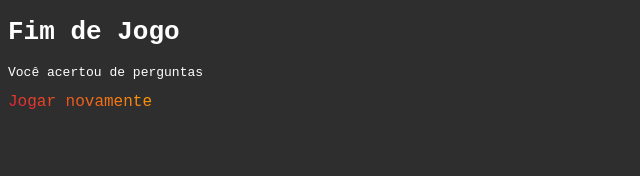
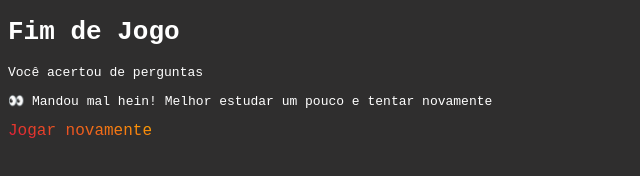
Before and after one commit to mrChernicharo/ap3-covid-quiz, a plain HTML site: page final.html in a window 1280 px wide. Shown: the whole page, without its empty margins (0-640 px from the left). Drawn offline with Linux system fonts and the light colour scheme.

Commit message:
versão final final

```diff
--- a/final.html
+++ b/final.html
@@ -29,6 +29,7 @@
       Você acertou <strong id="final-score"></strong> de
       <strong id="total-questions"></strong> perguntas
     </p>
+    <p id="message"></p>
     <a href="index.html">Jogar novamente</a>
   </body>
 
@@ -41,5 +42,20 @@
 
     document.getElementById("final-score").innerText = score;
     document.getElementById("total-questions").innerText = rounds;
+
+    let percent = score / rounds;
+
+    let message =
+      percent === 1
+        ? "⭐️ Uau! Parabéns, você gabaritou o teste!"
+        : percent > 0.75
+        ? "🔥 Ótimo! Mandou muito! Você sabe tudo sobre o corona virus"
+        : percent > 0.5
+        ? "👍🏽  Muito bem você está acima da média...Mas dá pra fazer melhor"
+        : percent <= 0.5 && percent > 0.3
+        ? "💆🏽‍♂️ Quem sabe na próxima você manda melhor"
+        : "👀 Mandou mal hein! Melhor estudar um pouco e tentar novamente";
+
+    document.getElementById("message").innerText = message;
   </script>
 </html>
--- a/modules/main.js
+++ b/modules/main.js
@@ -110,7 +110,7 @@ function getResult() {
   console.log(messages[chosenOpt]);
   messageDiv.innerHTML = `<span>${messages[chosenOpt]}</span>`;
 
-  setTimeout(() => nextQuestion(score), 3000);
+  setTimeout(() => nextQuestion(score), 8000);
 }
 
 function nextQuestion(points) {
```
